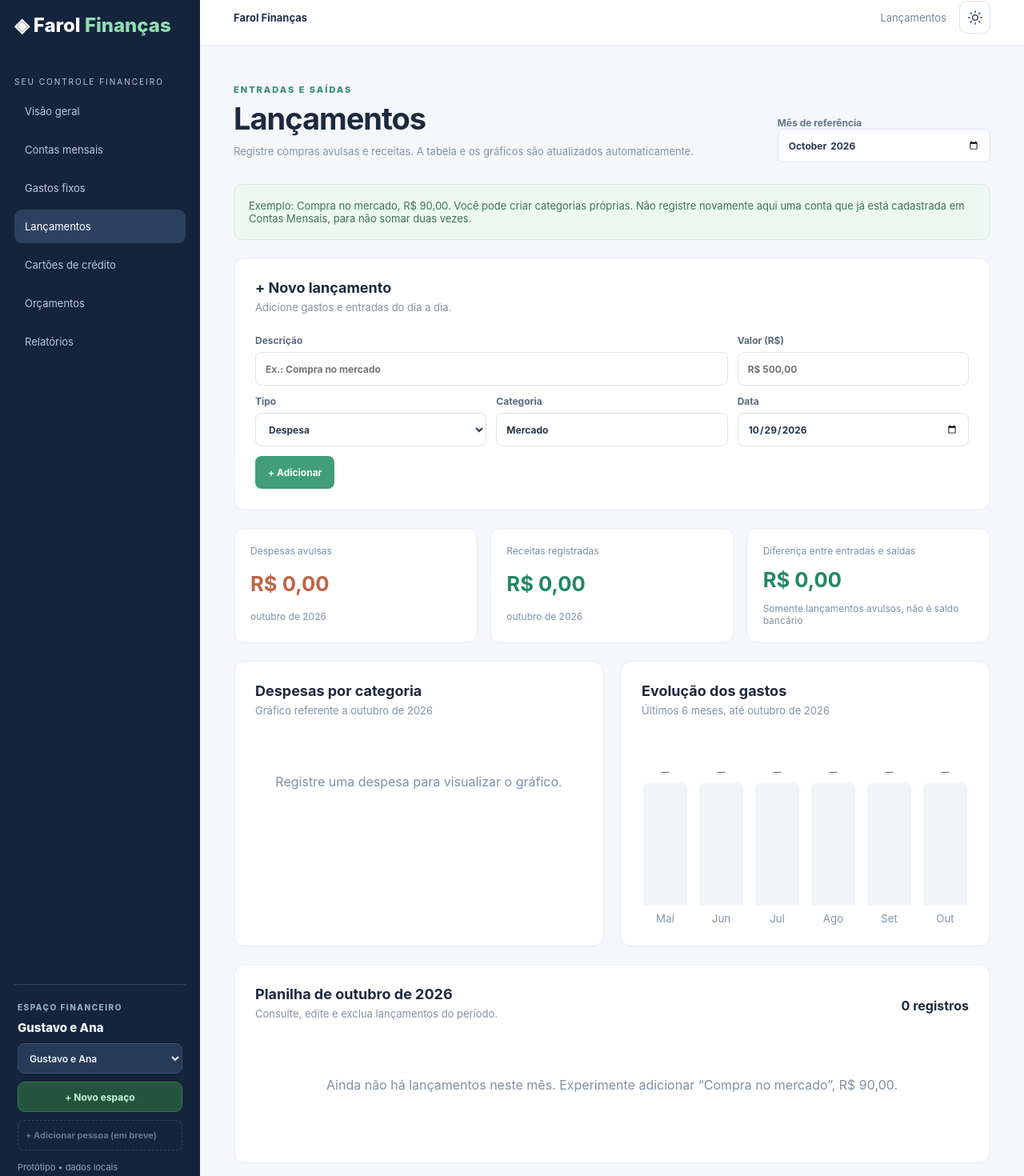
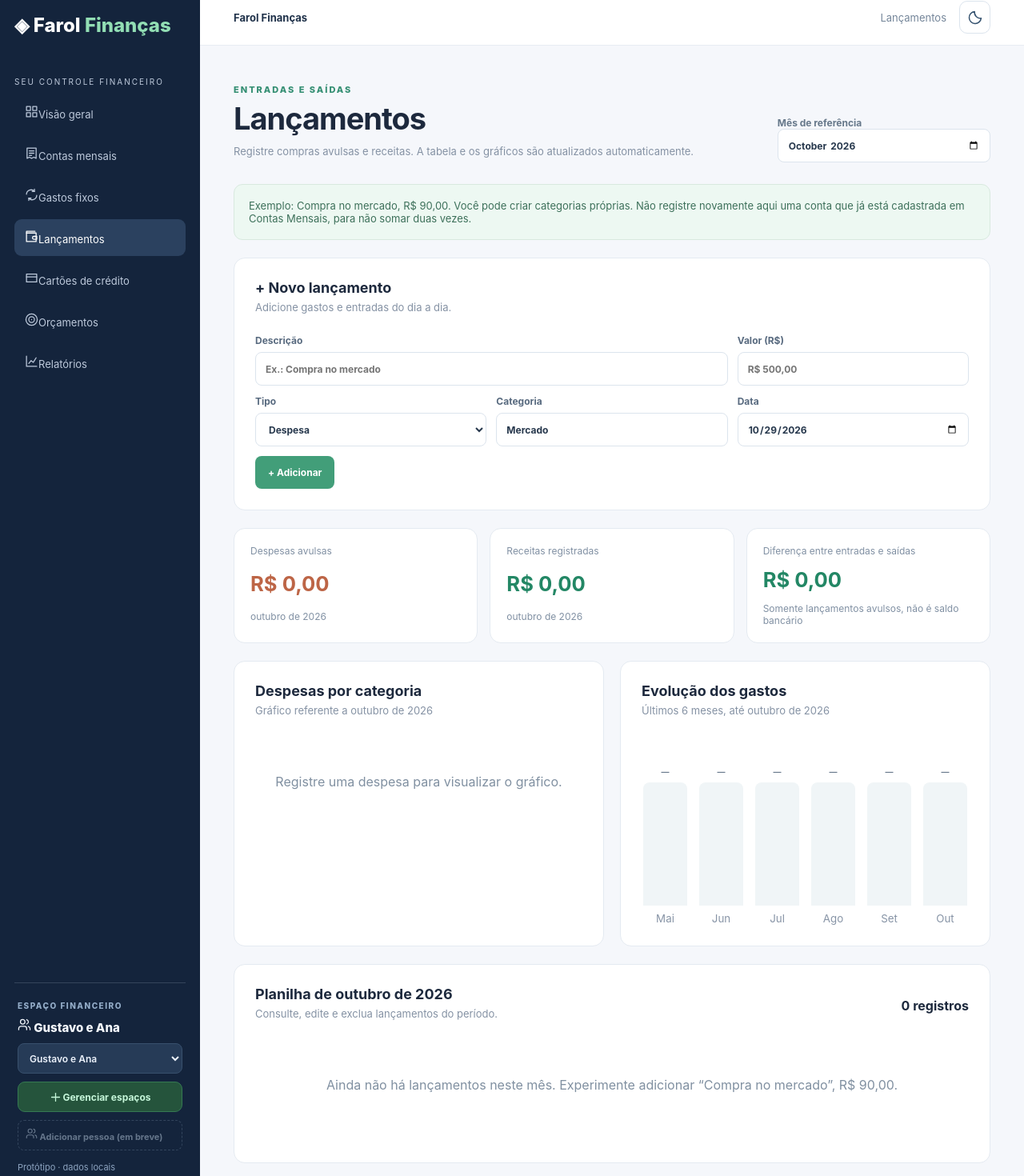
Before and after one commit to GutoSwan/farol-financas, a Vue app: page /lancamentos in a window 1280 px wide. Shown: the part 13-1483 px from the top of the page at 80% size. Built offline with nearby package versions, Linux system fonts and the light colour scheme.

Commit message:
feat: gerenciador de espaços com exclusão segura e ícones bordô

```diff
--- a/src/presentation/layouts/AppLayout.vue
+++ b/src/presentation/layouts/AppLayout.vue
@@ -1,29 +1,45 @@
 <script setup lang="ts">
 import { ref } from 'vue'
 import { useRoute } from 'vue-router'
+import UiIcon from '../components/UiIcon.vue'
 import { useTheme } from '../composables/useTheme'
 import { useWorkspaces } from '../composables/useWorkspaces'
+import { DEFAULT_WORKSPACE_ID } from '../../domain/entities/FinancialWorkspace'
+import type { FinancialWorkspace } from '../../domain/entities/FinancialWorkspace'
 
 const route = useRoute()
 const { isDark, toggleTheme } = useTheme()
-const { workspaces, currentWorkspace, activeWorkspaceId, error: workspaceError, selectWorkspace, createWorkspace } = useWorkspaces()
-const creating = ref(false)
+const { workspaces, currentWorkspace, activeWorkspaceId, error: workspaceError, selectWorkspace, createWorkspace, deleteWorkspace } = useWorkspaces()
+const managing = ref(false)
 const newName = ref('')
+const notice = ref('')
 
 const links = [
-  ['/', 'Visão geral'],
-  ['/contas-mensais', 'Contas mensais'],
-  ['/gastos-fixos', 'Gastos fixos'],
-  ['/lancamentos', 'Lançamentos'],
-  ['/cartoes', 'Cartões de crédito'],
-  ['/orcamentos', 'Orçamentos'],
-  ['/relatorios', 'Relatórios'],
+  { to: '/', label: 'Visão geral', icon: 'dashboard' as const },
+  { to: '/contas-mensais', label: 'Contas mensais', icon: 'receipt' as const },
+  { to: '/gastos-fixos', label: 'Gastos fixos', icon: 'repeat' as const },
+  { to: '/lancamentos', label: 'Lançamentos', icon: 'wallet' as const },
+  { to: '/cartoes', label: 'Cartões de crédito', icon: 'card' as const },
+  { to: '/orcamentos', label: 'Orçamentos', icon: 'target' as const },
+  { to: '/relatorios', label: 'Relatórios', icon: 'chart' as const },
 ]
 
 function submitWorkspace(): void {
+  notice.value = ''
   if (createWorkspace(newName.value)) {
-    creating.value = false
+    notice.value = 'Novo espaço criado.'
     newName.value = ''
+  }
+}
+
+function removeWorkspace(space: FinancialWorkspace): void {
+  if (space.id === DEFAULT_WORKSPACE_ID) return
+  const answer = window.prompt(
+    `Excluir permanentemente o espaço "${space.name}"?\n\nIsso APAGARÁ todas as contas mensais, despesas fixas e lançamentos deste espaço neste navegador. Não existe recuperação automática.\n\nDigite exatamente: ${space.name}`
+  )
+  if (answer !== space.name) return
+  if (deleteWorkspace(space.id)) {
+    notice.value = 'Espaço excluído junto com seus registros locais.'
   }
 }
 </script>
@@ -34,74 +50,63 @@ function submitWorkspace(): void {
       <RouterLink to="/" class="brand">◈ Farol <span>Finanças</span></RouterLink>
       <p class="section-label">SEU CONTROLE FINANCEIRO</p>
       <nav aria-label="Menu principal">
-        <RouterLink
-          v-for="[href, label] in links"
-          :key="href"
-          :to="href"
-          :class="{ active: route.path === href }"
-        >{{ label }}</RouterLink>
+        <RouterLink v-for="link in links" :key="link.to" :to="link.to" class="side-nav-link" :class="{ active: route.path === link.to }">
+          <UiIcon :name="link.icon" :size="17" />
+          <span>{{ link.label }}</span>
+        </RouterLink>
       </nav>
       <div class="sidebar-workspace">
         <p class="sidebar-workspace-label">ESPAÇO FINANCEIRO</p>
-        <p class="sidebar-workspace-name">{{ currentWorkspace?.name ?? 'Gustavo e Ana' }}</p>
-        <label class="sr-only" for="workspace-select">Trocar espaço financeiro local</label>
-        <select
-          id="workspace-select"
-          class="workspace-select"
-          :value="activeWorkspaceId"
-          @change="selectWorkspace(($event.target as HTMLSelectElement).value)"
-        >
+        <p class="sidebar-workspace-name"><UiIcon name="users" :size="17" /> {{ currentWorkspace?.name ?? 'Gustavo e Ana' }}</p>
+        <label class="sr-only" for="workspace-select">Trocar espaço financeiro</label>
+        <select id="workspace-select" class="workspace-select" :value="activeWorkspaceId" @change="selectWorkspace(($event.target as HTMLSelectElement).value)">
           <option v-for="space in workspaces" :key="space.id" :value="space.id">{{ space.name }}</option>
         </select>
-        <button
-          type="button"
-          class="workspace-add"
-          :aria-expanded="creating"
-          @click="creating = !creating"
-        >+ Novo espaço</button>
-        <div v-if="creating" class="workspace-popover">
+        <button class="workspace-add" type="button" :aria-expanded="managing" @click="managing = !managing">
+          <UiIcon name="plus" :size="17" /> Gerenciar espaços
+        </button>
+        <div v-if="managing" class="workspace-popover">
           <form @submit.prevent="submitWorkspace">
-            <strong>Novo espaço financeiro</strong>
-            <label for="new-workspace-name">Nome</label>
-            <input id="new-workspace-name" v-model="newName" maxlength="60" minlength="2" required placeholder="Ex.: Finanças do João" />
-            <p>Os espaços são separados apenas neste navegador. Isto ainda não cria uma conta com login.</p>
-            <div class="popover-actions">
-              <button class="secondary-action" type="button" @click="creating = false">Cancelar</button>
-              <button type="submit" class="primary">Criar</button>
+            <strong><UiIcon name="folder" :size="18" /> Novo espaço financeiro</strong>
+            <label for="workspace-name">Nome</label>
+            <input id="workspace-name" v-model="newName" required minlength="2" maxlength="60" placeholder="Ex.: Finanças do João" />
+            <p>Espaços locais não são usuários com login. Dados ficam neste navegador.</p>
+            <button class="primary" type="submit"><UiIcon name="plus" :size="16" /> Criar espaço</button>
+          </form>
+          <div class="workspace-manage-list">
+            <h3>Espaços existentes</h3>
+            <div v-for="space in workspaces" :key="space.id" class="workspace-manage-row">
+              <span>{{ space.name }}<small v-if="space.id === DEFAULT_WORKSPACE_ID">Inicial · protegido</small></span>
+              <button v-if="space.id !== DEFAULT_WORKSPACE_ID" type="button" class="icon-action danger" :title="'Excluir ' + space.name" :aria-label="'Excluir espaço ' + space.name" @click="removeWorkspace(space)">
+                <UiIcon name="trash" :size="16" />
+              </button>
             </div>
-          </form>
+          </div>
+          <p v-if="notice" class="success" role="status">{{ notice }}</p>
+          <button class="secondary-action close-spaces" type="button" @click="managing = false">Fechar</button>
         </div>
-        <button class="invite-disabled" type="button" disabled title="Disponível quando tivermos login e convites">+ Adicionar pessoa (em breve)</button>
-        <p class="sidebar-foot">Protótipo • dados locais</p>
+        <button class="invite-disabled" type="button" disabled title="Disponível com autenticação e convites">
+          <UiIcon name="users" :size="15" /> Adicionar pessoa (em breve)
+        </button>
+        <p class="sidebar-foot">Protótipo · dados locais</p>
       </div>
     </aside>
+
     <div class="main">
       <header class="topbar">
         <b>Farol Finanças</b>
         <div class="topbar-actions">
           <span class="page-context">{{ route.meta.title ?? 'Visão geral' }}</span>
-          <button
-            class="theme-toggle"
-            type="button"
+          <button class="theme-toggle" type="button"
+            :aria-label="isDark ? 'Ativar modo claro' : 'Ativar modo escuro'"
             :title="isDark ? 'Ativar modo claro' : 'Ativar modo escuro'"
-            :aria-label="isDark ? 'Ativar modo claro' : 'Ativar modo escuro'"
-            :aria-pressed="isDark"
-            @click="toggleTheme"
-          >
-            <svg v-if="!isDark" xmlns="http://www.w3.org/2000/svg" width="20" height="20" viewBox="0 0 24 24" fill="none" stroke="currentColor" stroke-width="1.8" stroke-linecap="round" stroke-linejoin="round" aria-hidden="true">
-              <circle cx="12" cy="12" r="4"/>
-              <path d="M12 2v2m0 16v2M4.93 4.93l1.42 1.42m11.3 11.3 1.42 1.42M2 12h2m16 0h2M4.93 19.07l1.42-1.42m11.3-11.3 1.42-1.42"/>
-            </svg>
-            <svg v-else xmlns="http://www.w3.org/2000/svg" width="20" height="20" viewBox="0 0 24 24" fill="none" stroke="currentColor" stroke-width="1.8" stroke-linecap="round" stroke-linejoin="round" aria-hidden="true">
-              <path d="M20.98 13.02A9 9 0 0 1 10.98 3.02a9 9 0 1 0 10 10"/>
-            </svg>
+            :aria-pressed="isDark" @click="toggleTheme">
+            <UiIcon :name="isDark ? 'sun' : 'moon'" :size="20" />
           </button>
         </div>
       </header>
       <p v-if="workspaceError" class="workspace-error" role="alert">{{ workspaceError }}</p>
-      <main class="content" :key="activeWorkspaceId">
-        <RouterView />
-      </main>
+      <main class="content" :key="activeWorkspaceId"><RouterView /></main>
     </div>
   </div>
 </template>
```
